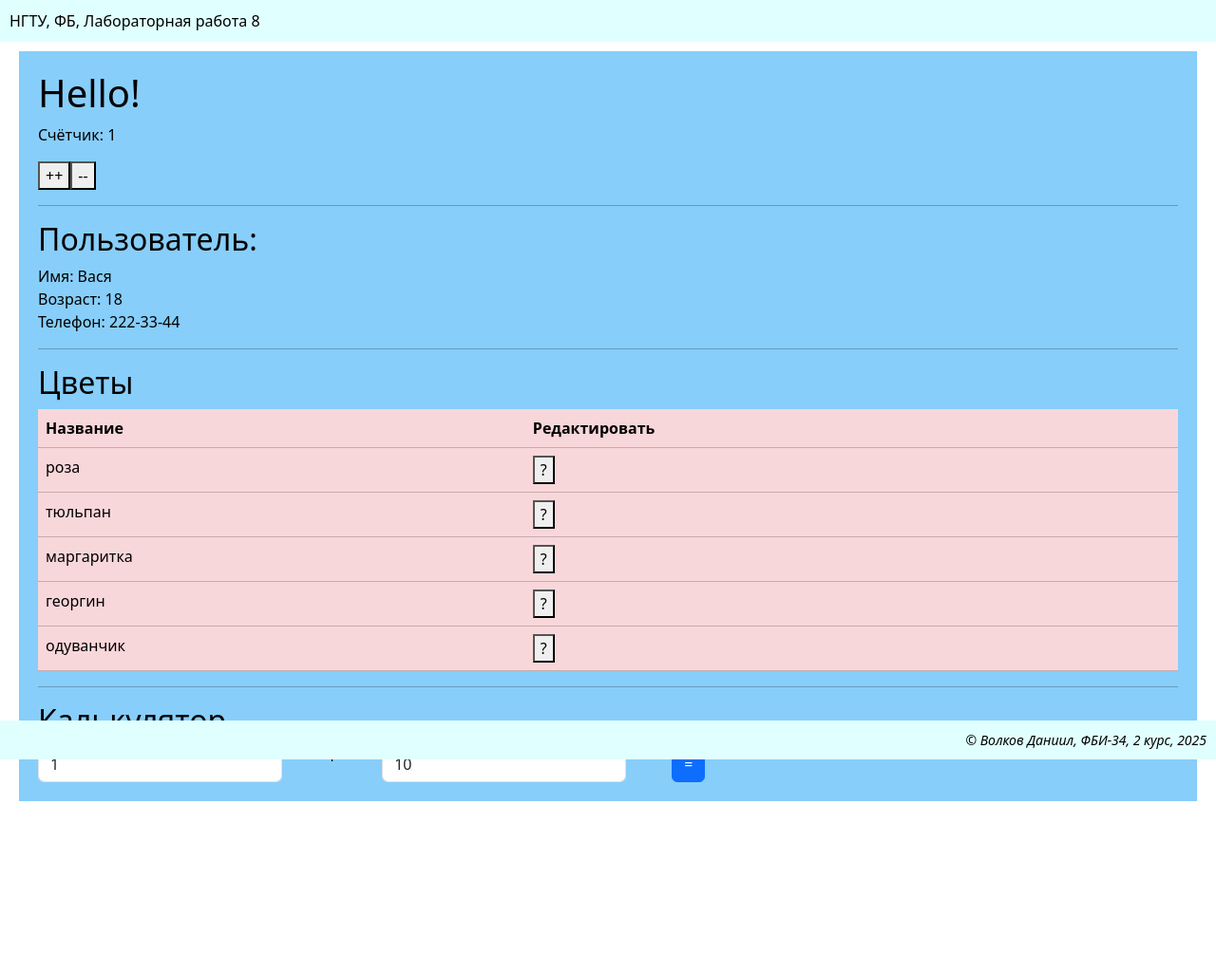
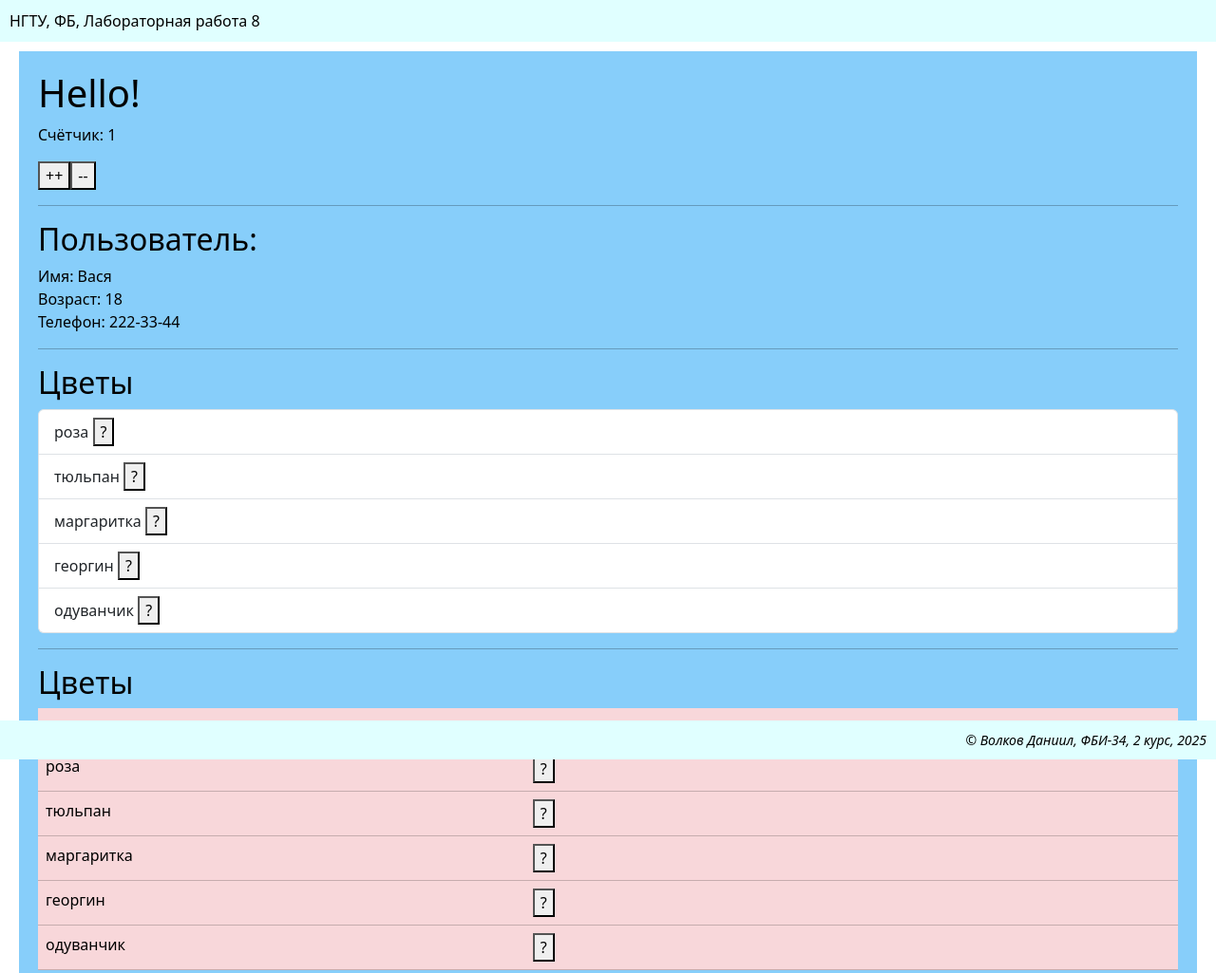
Before and after one commit to ohweraohw1243/web-front-labs, a plain HTML site: page lab8/lab8.html in a window 1280 px wide. Shown: the top 1025 px of the page at 95% size. Before the commit the page ends 889 px from the top, so only its background shows below. Drawn offline with nearby package versions, Linux system fonts and the light colour scheme.

Commit message:
Стили списков

```diff
--- a/lab8/lab8.html
+++ b/lab8/lab8.html
@@ -30,6 +30,13 @@
             <div>Телефон: {{ user.tel }}</div>
             <hr>
 
+            <h2>Цветы</h2>
+            <ul class="list-group">
+                <li v-for="(flower, id) in flowers" class="list-group-item">
+                    {{ flower }} <button @click="edit(id,flower)">?</button>
+                </li>
+            </ul>
+            <hr>
             <h2>Цветы</h2>
             <table class="table table-danger">
                 <thead>
```
